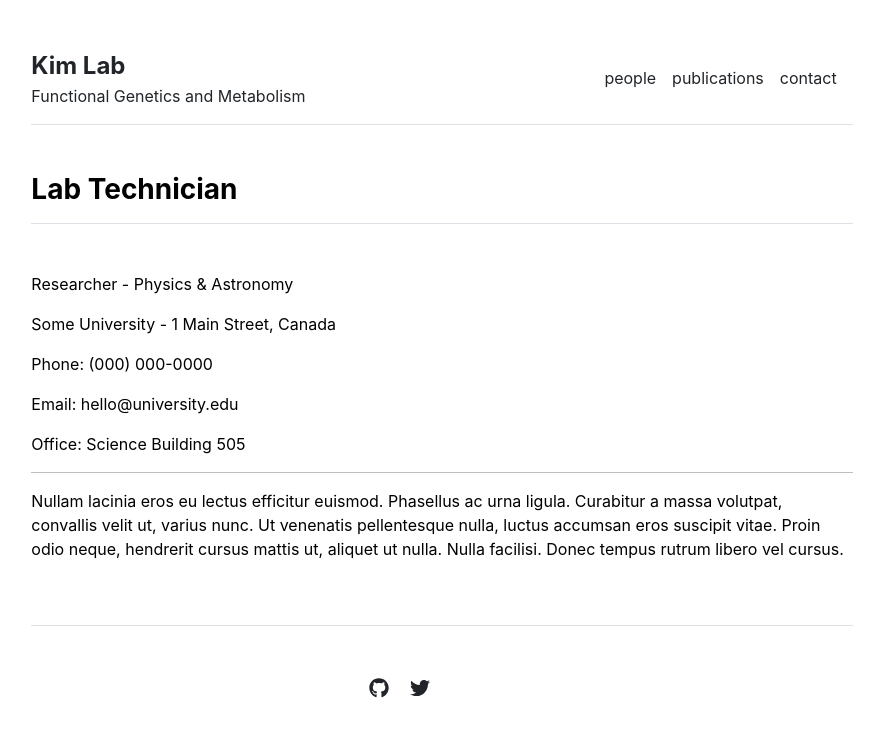
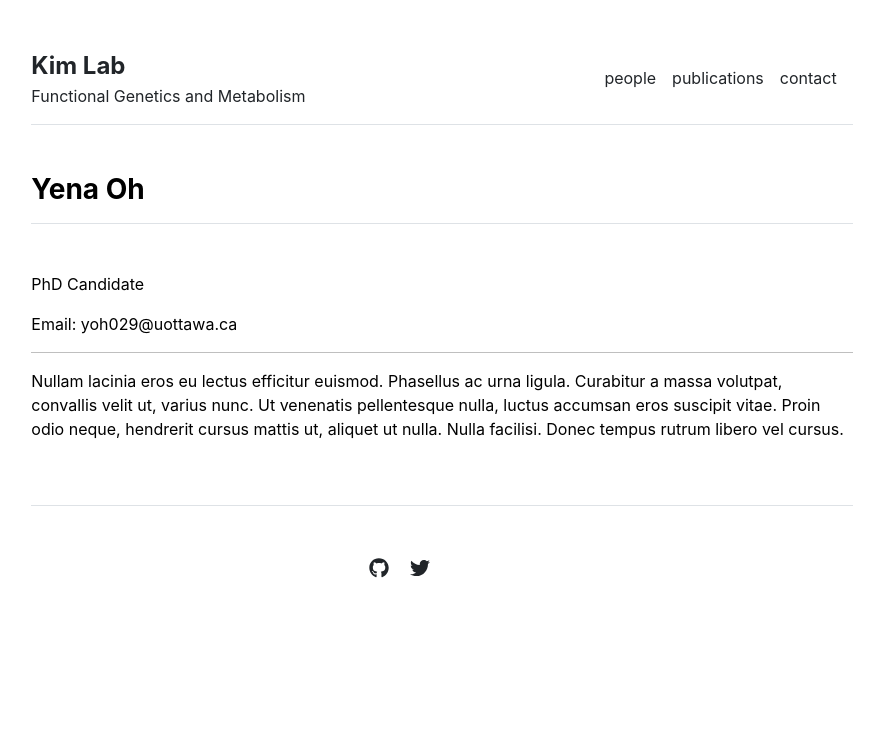
Before and after one commit to hankimlab/hankimlab.github.io, a Jekyll site: the page built from people/yena-oh.md, in a window 1280 px wide. Shown: the top 737 px of the page, without its empty margins (198-1068 px from the left). Built offline with Jekyll 4.4.1, drawn with Linux system fonts in a browser that asks for light colours.

Commit message:
Update and rename lab-technician.md to yena-oh.md

```diff
--- a/people/lab-technician.md
+++ b/people/yena-oh.md
@@ -1,17 +1,11 @@
 ---
 layout: page
-title: "Lab Technician"
+title: "Yena Oh"
 ---
 
-Researcher - Physics & Astronomy
+PhD Candidate
 
-Some University - 1 Main Street, Canada
-
-Phone: (000) 000-0000
-
-Email: hello@university.edu
-
-Office: Science Building 505
+Email: yoh029@uottawa.ca
 
 ---
 
```
